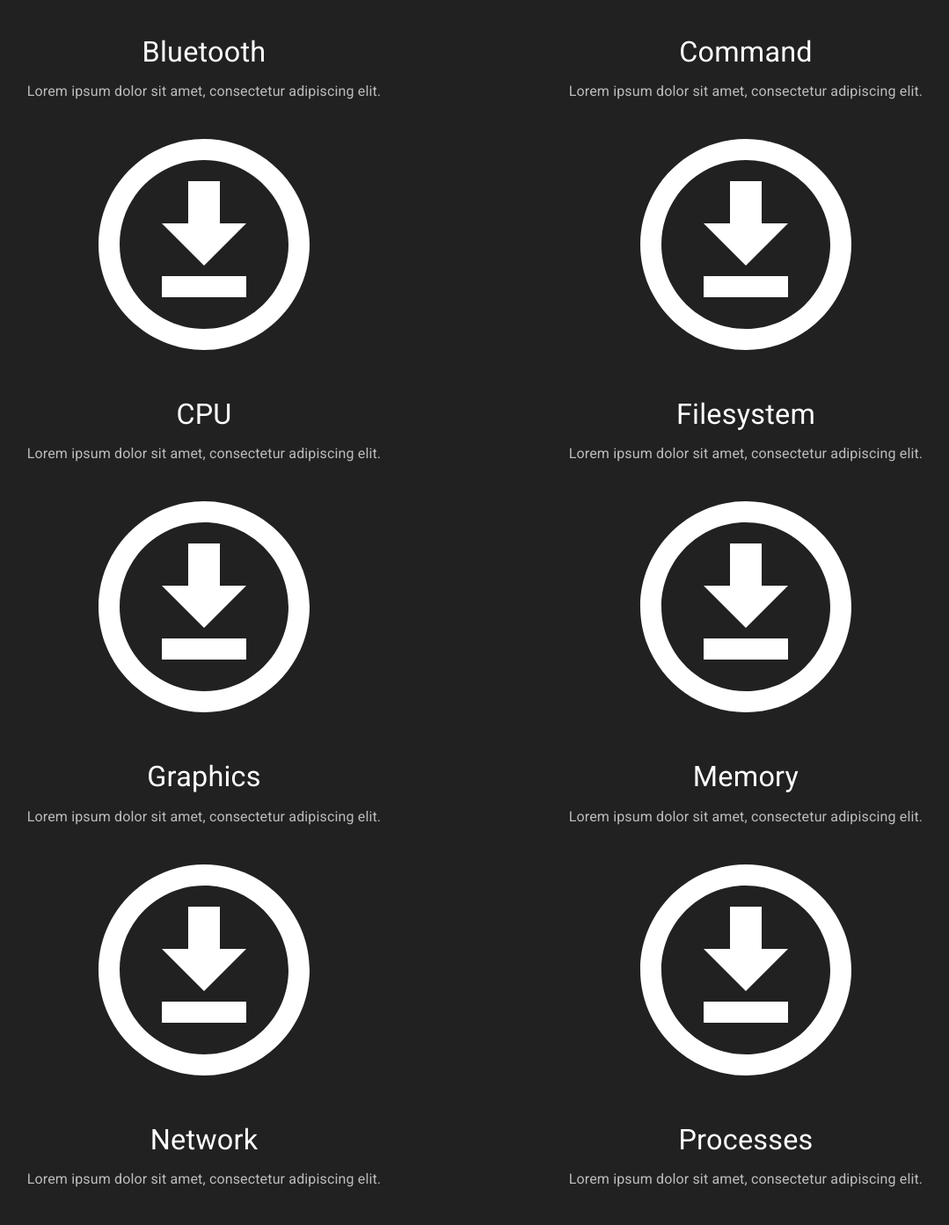
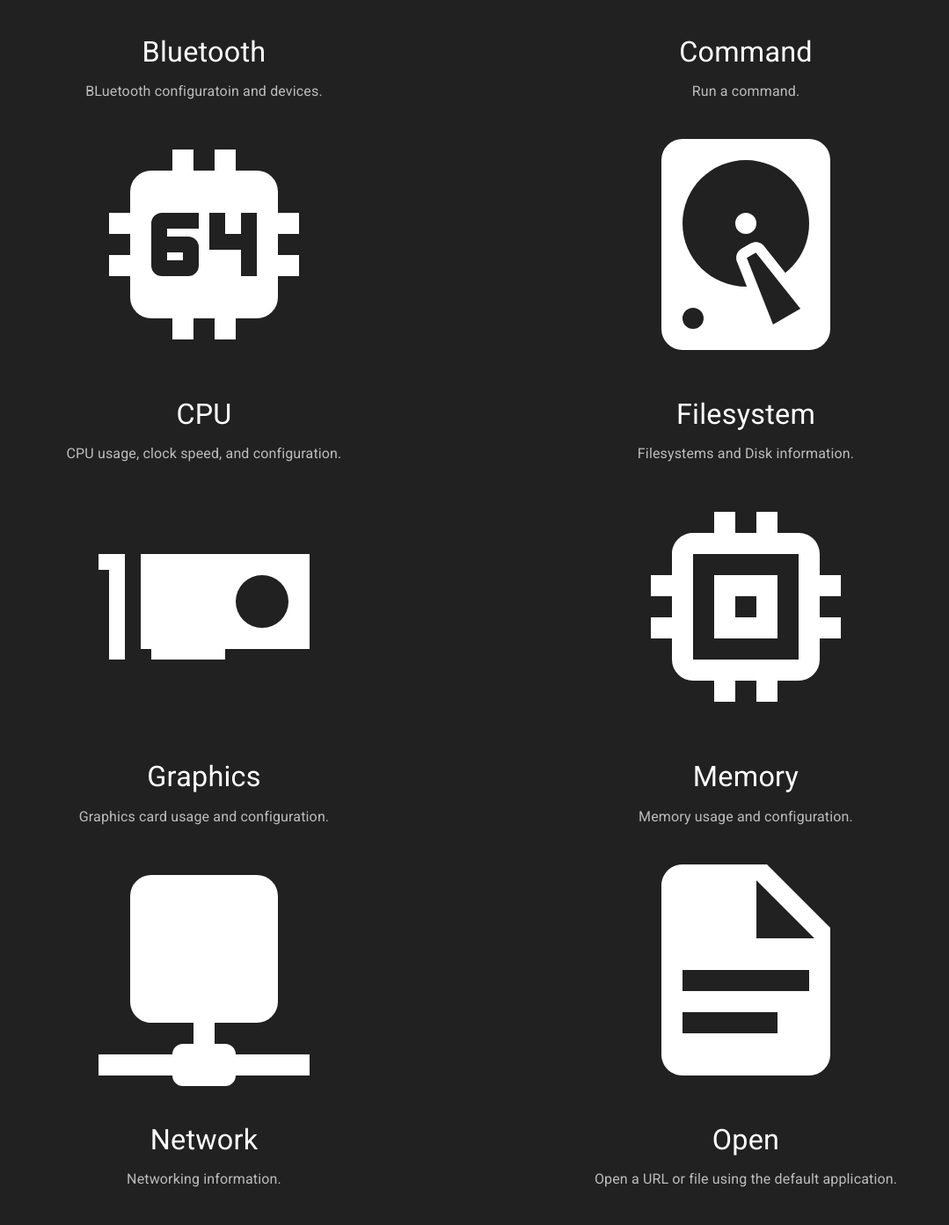
Before and after one commit to timmo001/system-bridge-site, a Next.js app: page / in a window 1280 px wide. Shown: the part 2317-3710 px from the top of the page at 88% size, without its empty margins (100-1179 px from the left). Built offline with nearby package versions, Linux system fonts and the light colour scheme.

Commit message:
Add endpoins info

```diff
--- a/pages/index.tsx
+++ b/pages/index.tsx
@@ -11,13 +11,24 @@ import {
 // eslint-disable-next-line import/no-named-as-default
 import Icon from "@mdi/react";
 import {
+  mdiApplicationCog,
+  mdiBatteryCharging,
+  mdiBluetoothConnect,
   mdiCogs,
+  mdiCpu64Bit,
+  mdiDesktopTower,
   mdiDesktopTowerMonitor,
   mdiDownloadCircleOutline,
+  mdiExpansionCard,
+  mdiFileDocument,
   mdiForumOutline,
   mdiGithub,
+  mdiHarddisk,
   mdiInformationOutline,
+  mdiMemory,
+  mdiNetwork,
   mdiNotebookEditOutline,
+  mdiSpeakerMultiple,
   mdiUpdate,
 } from "@mdi/js";
 
@@ -53,58 +64,63 @@ const userFeatures: Array<Feature> = [
 const apiFeatures: Array<Feature> = [
   {
     title: "Audio",
-    description: "Lorem ipsum dolor sit amet, consectetur adipiscing elit.",
-    icon: mdiDownloadCircleOutline,
+    description: "Audio devices and configuration.",
+    icon: mdiSpeakerMultiple,
   },
   {
     title: "Battery",
-    description: "Lorem ipsum dolor sit amet, consectetur adipiscing elit.",
-    icon: mdiDownloadCircleOutline,
+    description: "Battery level, capacity and configuration.",
+    icon: mdiBatteryCharging,
   },
   {
     title: "Bluetooth",
-    description: "Lorem ipsum dolor sit amet, consectetur adipiscing elit.",
-    icon: mdiDownloadCircleOutline,
+    description: "BLuetooth configuratoin and devices.",
+    icon: mdiBluetoothConnect,
   },
   {
     title: "Command",
-    description: "Lorem ipsum dolor sit amet, consectetur adipiscing elit.",
-    icon: mdiDownloadCircleOutline,
+    description: "Run a command.",
+    icon: mdiCogs,
   },
   {
     title: "CPU",
-    description: "Lorem ipsum dolor sit amet, consectetur adipiscing elit.",
-    icon: mdiDownloadCircleOutline,
+    description: "CPU usage, clock speed, and configuration.",
+    icon: mdiCpu64Bit,
   },
   {
     title: "Filesystem",
-    description: "Lorem ipsum dolor sit amet, consectetur adipiscing elit.",
-    icon: mdiDownloadCircleOutline,
+    description: "Filesystems and Disk information.",
+    icon: mdiHarddisk,
   },
   {
     title: "Graphics",
-    description: "Lorem ipsum dolor sit amet, consectetur adipiscing elit.",
-    icon: mdiDownloadCircleOutline,
+    description: "Graphics card usage and configuration.",
+    icon: mdiExpansionCard,
   },
   {
     title: "Memory",
-    description: "Lorem ipsum dolor sit amet, consectetur adipiscing elit.",
-    icon: mdiDownloadCircleOutline,
+    description: "Memory usage and configuration.",
+    icon: mdiMemory,
   },
   {
     title: "Network",
-    description: "Lorem ipsum dolor sit amet, consectetur adipiscing elit.",
-    icon: mdiDownloadCircleOutline,
+    description: "Networking information.",
+    icon: mdiNetwork,
+  },
+  {
+    title: "Open",
+    description: "Open a URL or file using the default application.",
+    icon: mdiFileDocument,
   },
   {
     title: "Processes",
-    description: "Lorem ipsum dolor sit amet, consectetur adipiscing elit.",
-    icon: mdiDownloadCircleOutline,
+    description: "Show proccess information.",
+    icon: mdiApplicationCog,
   },
   {
     title: "System",
-    description: "Lorem ipsum dolor sit amet, consectetur adipiscing elit.",
-    icon: mdiDownloadCircleOutline,
+    description: "Get system informaiton.",
+    icon: mdiDesktopTower,
   },
 ];
 
@@ -370,7 +386,8 @@ function Home(): ReactElement {
                     color="textPrimary"
                     component="p"
                     variant="body1">
-                    Want to make a change? Want to browse the source code? It's here.
+                    Want to make a change? Want to browse the source code? It's
+                    here.
                   </Typography>
                 </Grid>
               </Grid>
```
